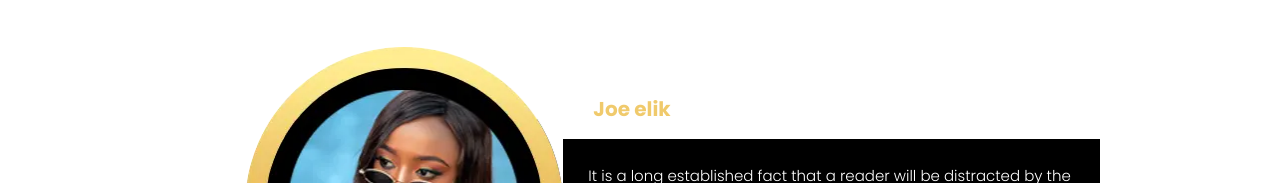
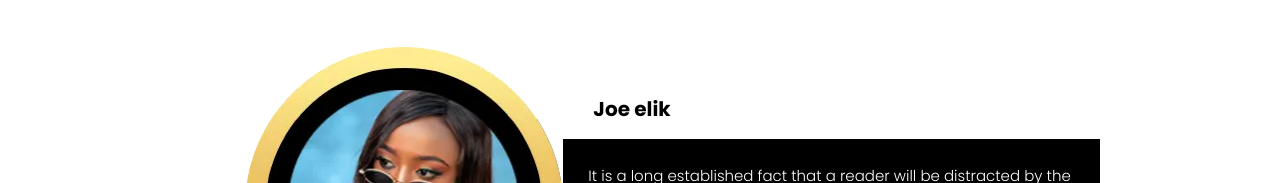
Before and after one commit to D0845056/aj_adjustment, a plain HTML site: page index.html in a window 1280 px wide. Shown: the part 3730-3913 px from the top of the page. Drawn offline with nearby package versions, Linux system fonts and the light colour scheme.

Commit message:
無障礙

```diff
--- a/css/style.css
+++ b/css/style.css
@@ -1336,7 +1336,7 @@ top: 92px;
 .joe h3 {
      font-size: 20px;
      line-height: 20px;
-     color: #f0ca6c;
+     color: #000000;
      font-weight: bold;
      padding: 0px 0px 20px 30px;
 }
```
